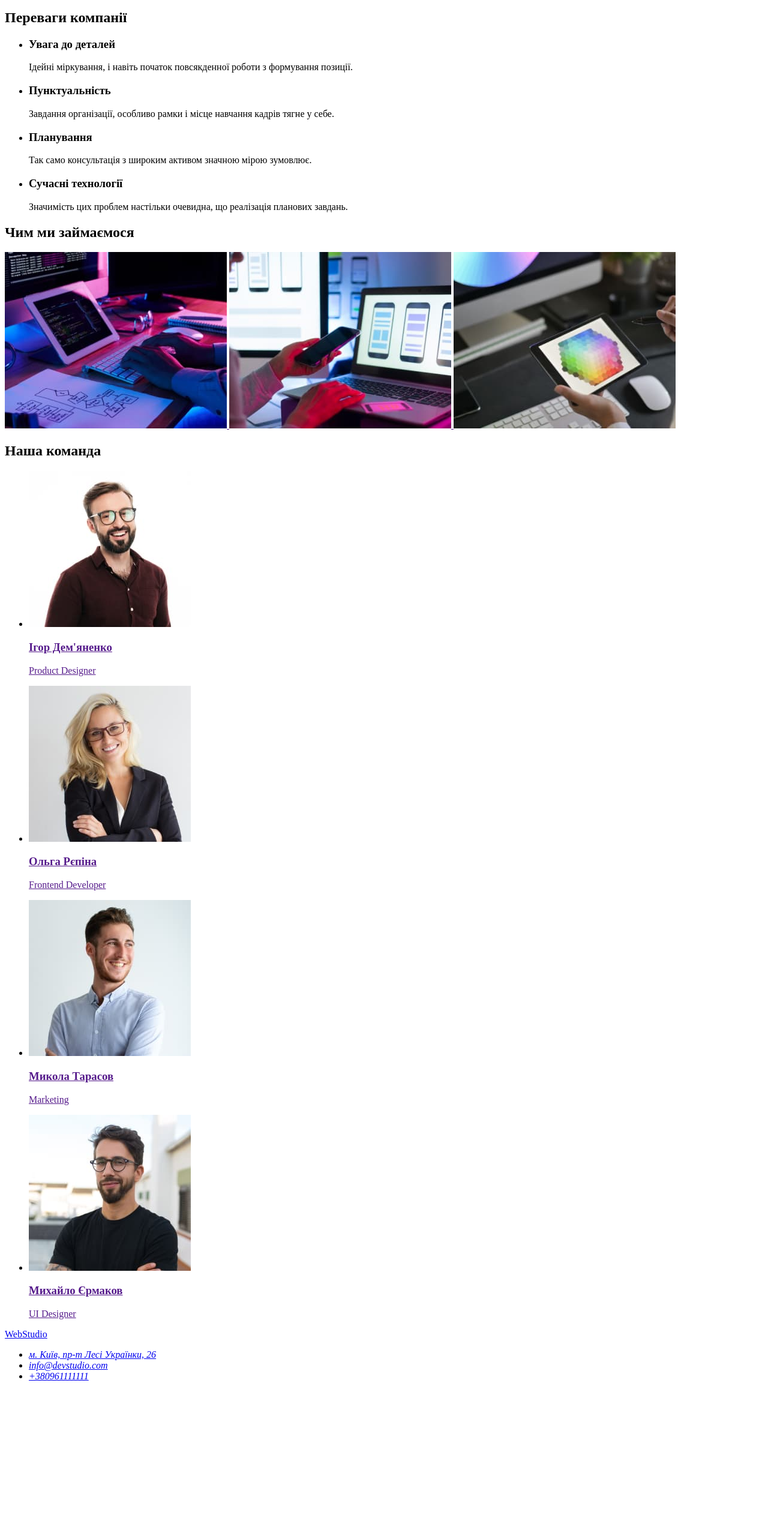
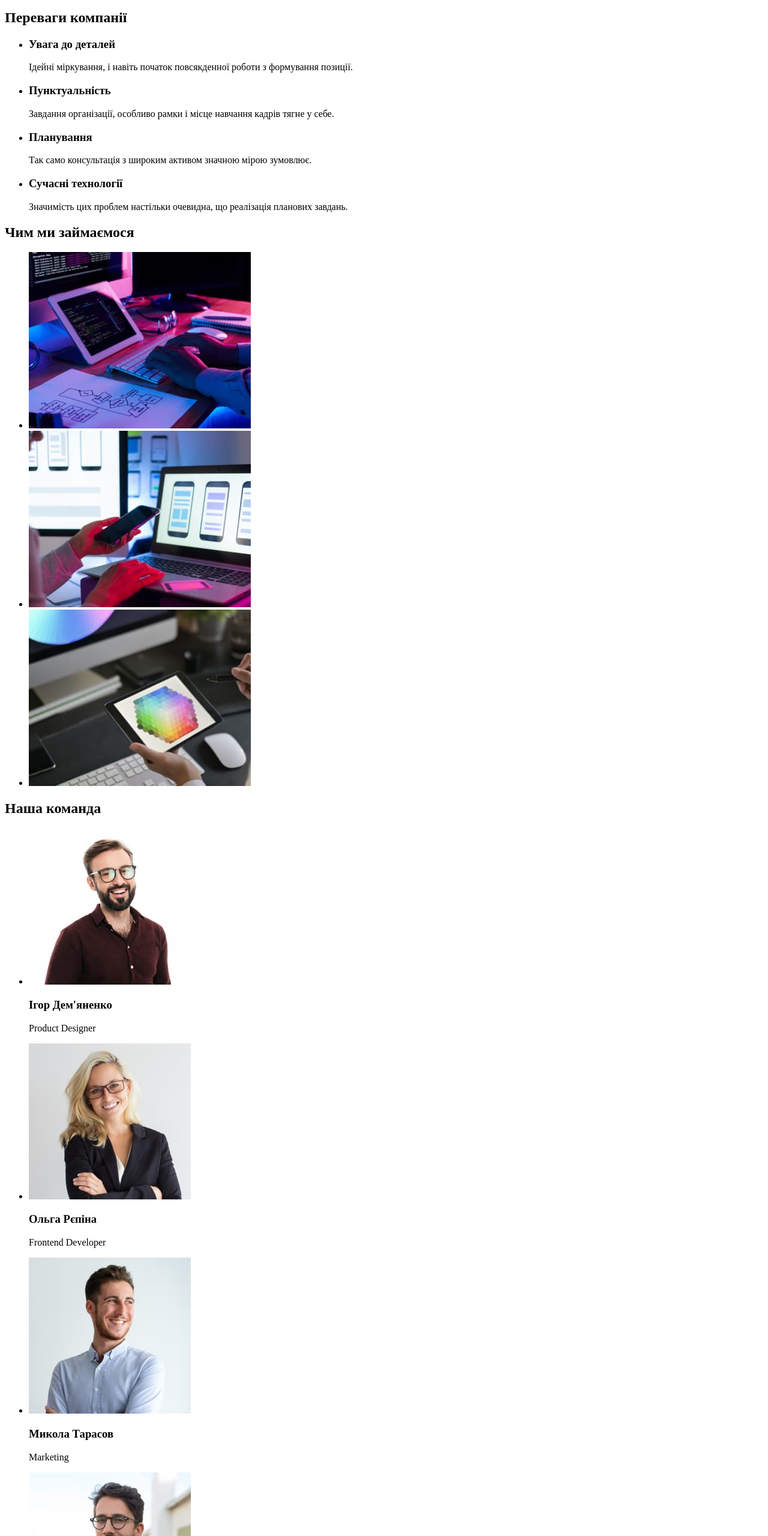
Before and after one commit to YuliiaKostishyna/goit-markup-hw-01, a plain HTML site: page index.html in a window 1280 px wide. Shown: the part 240-2800 px from the top of the page at 60% size. Before the commit the page ends 2559 px from the top, so only its background shows below. Drawn offline with Linux system fonts and the light colour scheme.

Commit message:
Update index.html

```diff
--- a/index.html
+++ b/index.html
@@ -1,19 +1,16 @@
 <!DOCTYPE html>
 <html lang="uk">
-
   <head>
-    <meta charset="UTF-8">
-    <meta http-equiv="X-UA-Compatible" content="IE=edge">
-    <meta name="viewport" content="width=device-width, initial-scale=1.0">
+    <meta charset="UTF-8" />
+    <meta http-equiv="X-UA-Compatible" content="IE=edge" />
+    <meta name="viewport" content="width=device-width, initial-scale=1.0" />
     <title lang="en">WebStudio</title>
   </head>
 
   <body>
     <header>
       <nav>
-            <a href="./index.html" lang="en">
-                WebStudio
-            </a>
+        <a href="./index.html" lang="en"> WebStudio </a>
         <ul>
           <li><a href="#">Студія</a></li>
           <li><a href="#">Портфоліо</a></li>
@@ -55,61 +52,67 @@
       </section>
       <section>
         <h2>Чим ми займаємося</h2>
-            <a href="">
-                <img src="./images/workcomp.jpg" alt="Робота за комп'ютером" width="370">
-            </a>
-            <a href="">
-                <img src="./images/worktel.jpg" alt="Робота на телефоні" width="370">
-            </a>
-            <a href="">
-                <img src="./images/workplan.jpg" alt="Робота на планшеті" width="370">
-            </a>
+        <ul>
+          <li>
+            <img src="./images/workcomp.jpg" alt="Робота за комп'ютером" width="370" />
+          </li>
+          <li>
+            <img src="./images/worktel.jpg" alt="Робота на телефоні" width="370" />
+          </li>
+          <li>
+            <img src="./images/workplan.jpg" alt="Робота на планшеті" width="370" />
+          </li>
+        </ul>
       </section>
       <section>
         <h2>Наша команда</h2>
         <ul>
-                <li><a href="">
-                        <img src="./images/Igor.jpg" alt="Ігор Дем'яненко" width="270">
+          <li>
+            <img
+              src="./images/Igor.jpg"
+              alt="Чоловік в окулярах та коричневій сорочці"
+              width="270"
+            />
             <h3>Ігор Дем'яненко</h3>
             <p lang="en">Product Designer</p>
-                    </a></li>
-                <li><a href="">
-                        <img src="./images/Olga.jpg" alt="Ольга Рєпіна" width="270">
+          </li>
+          <li>
+            <img src="./images/Olga.jpg" alt="Дівчина білявка в окулярах" width="270" />
             <h3>Ольга Рєпіна</h3>
             <p lang="en">Frontend Developer</p>
-                    </a>
+          </li>
 
-                </li>
-                <li><a href="">
-                        <img src="./images/Mukola.jpg" alt="Микола Тарасов" width="270">
+          <li>
+            <img src="./images/Mukola.jpg" alt="Чоловік у білій сорочці посміхається" width="270" />
             <h3>Микола Тарасов</h3>
             <p lang="en">Marketing</p>
-                    </a>
           </li>
-                <li><a href="">
-                        <img src="./images/Muhailo.jpg" alt="Михайло Єрмаков" width="270">
+          <li>
+            <img src="./images/Muhailo.jpg" alt="Чоловік у чорній футболці" width="270" />
             <h3>Михайло Єрмаков</h3>
             <p lang="en">UI Designer</p>
-                    </a></li>
+          </li>
         </ul>
       </section>
-
     </main>
 
     <footer>
-        <a href="./index.html" lang="en">
-            WebStudio
-        </a>
+      <a href="./index.html" lang="en"> WebStudio </a>
       <address>
         <ul>
-                <li> <a href="https://goo.gl/maps/CPtrU1FHBa2aNyZL9" target="_blank" rel="noopener noreferrer nofollow">
-                        м. Київ, пр-т Лесі Українки, 26</a></li>
+          <li>
+            <a
+              href="https://goo.gl/maps/CPtrU1FHBa2aNyZL9"
+              target="_blank"
+              rel="noopener noreferrer nofollow"
+            >
+              м. Київ, пр-т Лесі Українки, 26</a
+            >
+          </li>
           <li><a href="mailto:info@devstudio.co">info@devstudio.com</a></li>
           <li><a href="tel:+380961111111">+380961111111</a></li>
         </ul>
       </address>
     </footer>
-
   </body>
-
 </html>
```
Lines whose indentation alone changed are shown as unchanged.
